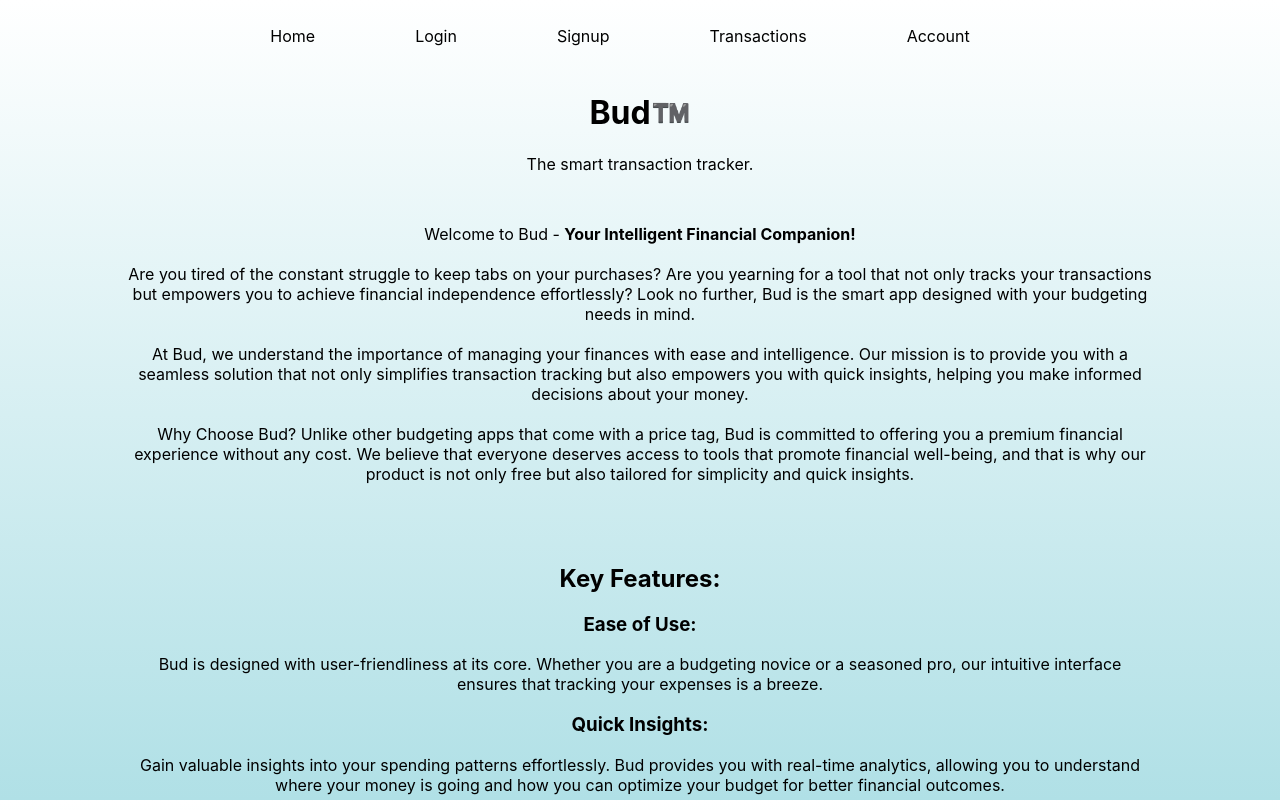
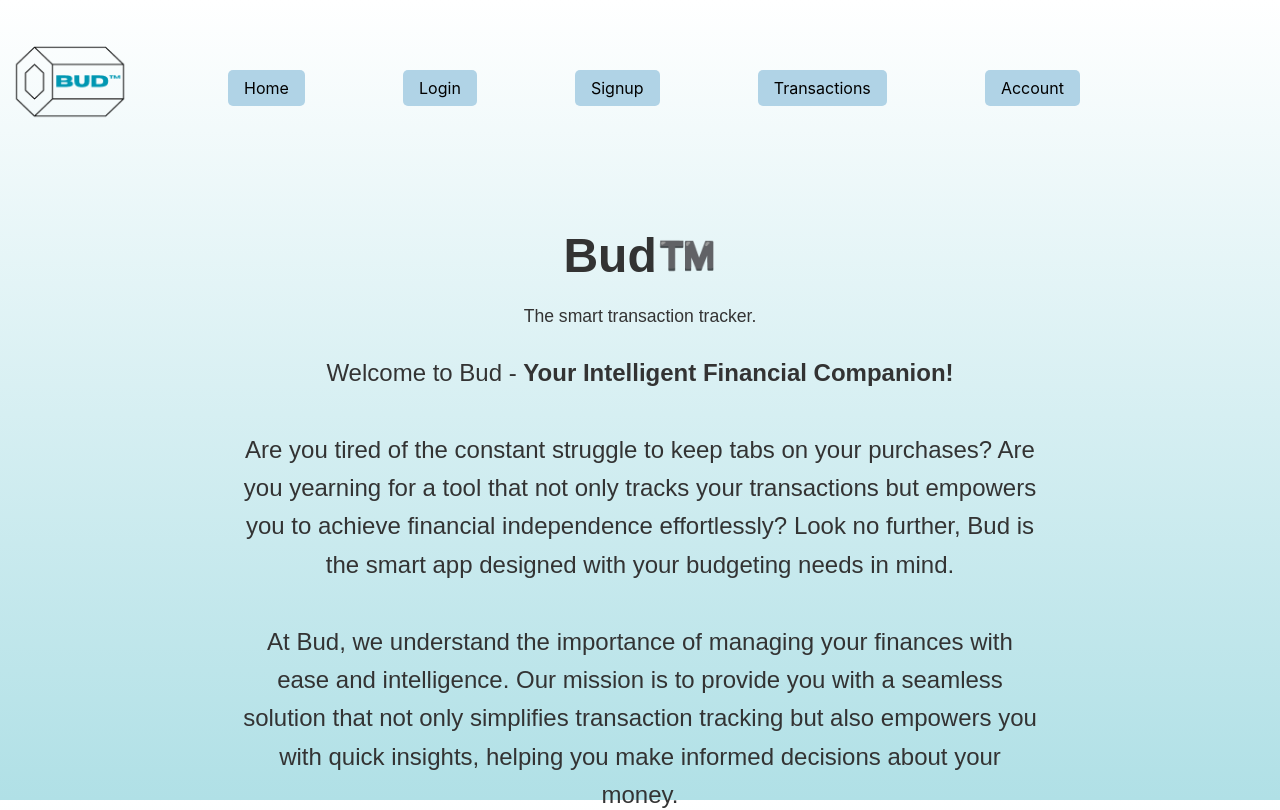
Before and after one commit to jackherberger/Bud, a React (Create React App) app in the folder budapp/client/: page / in a window 1280 px wide. Shown: the top 810 px of the page. Built offline with nearby package versions, Linux system fonts and the light colour scheme; no server answers.

Commit message:
Changed styling to navbar, added a logo, changed styling to homepage with slight animations

```diff
--- a/budapp/client/package.json
+++ b/budapp/client/package.json
@@ -13,7 +13,9 @@
     "lint": "^0.8.19",
     "react": "^18.2.0",
     "react-chartjs-2": "^5.2.0",
+    "react-datepicker": "^4.24.0",
     "react-dom": "^18.2.0",
+    "react-intersection-observer": "^9.5.3",
     "react-router-dom": "^6.18.0",
     "react-scripts": "5.0.1",
     "web-vitals": "^2.1.4"
@@ -24,7 +26,6 @@
     "test": "react-scripts test",
     "eject": "react-scripts eject",
     "lint": "npx eslint . && npx prettier --check ."
-
   },
   "eslintConfig": {
     "extends": [
--- a/budapp/client/src/Home.css
+++ b/budapp/client/src/Home.css
@@ -1,20 +1,52 @@
 .Home {
-  text-align: center;
-  margin-left: 10%;
-  margin-right: 10%;
-}
-.Home p {
-  margin-bottom: 50px;
+  max-width: 800px;
+  margin: 0 auto;
+  padding: 20px;
+  font-family: Arial, sans-serif;
+  color: #333;
 }
 
-body {
-  margin: 0;
-  font-family: -apple-system, BlinkMacSystemFont, "Segoe UI", "Roboto", "Oxygen",
-    "Ubuntu", "Cantarell", "Fira Sans", "Droid Sans", "Helvetica Neue",
-    sans-serif;
-  -webkit-font-smoothing: antialiased;
-  -moz-osx-font-smoothing: grayscale;
-  height: 100vh; /* Ensure the body takes up the full viewport height */
-  background: linear-gradient(180deg, #ffffff, #b0e0e6);
-  background-attachment: fixed;
+h1 {
+  font-size: 3rem;
+  margin-bottom: 10px;
 }
+
+p:nth-of-type(2) {
+  font-size: 1.5rem;
+  margin-bottom: 20px;
+}
+
+p {
+  font-size: 1.1rem;
+  line-height: 1.6;
+  margin-bottom: 20px;
+}
+
+h2 {
+  font-size: 2rem;
+  margin-top: 30px;
+  margin-bottom: 10px;
+}
+
+h3 {
+  font-size: 1.4rem;
+  margin-bottom: 5px;
+}
+
+/* Animation */
+p,
+h2,
+h3 {
+  opacity: 0;
+  transform: translateY(20px);
+  transition:
+    opacity 0.6s ease,
+    transform 2.6s ease;
+}
+
+.Home.is-visible p,
+.Home.is-visible h2,
+.Home.is-visible h3 {
+  opacity: 1;
+  transform: translateY(0);
+}
--- a/budapp/client/src/Home.js
+++ b/budapp/client/src/Home.js
@@ -1,9 +1,21 @@
-import React from "react";
+import React, { useEffect, useRef } from "react";
 import "./Home.css";
+import { useInView } from "react-intersection-observer";
 
 const Home = () => {
+  const [ref, inView] = useInView({
+    triggerOnce: true,
+    threshold: 0.2,
+  });
+
+  useEffect(() => {
+    if (inView) {
+      document.querySelector(".Home").classList.add("is-visible");
+    }
+  }, [inView]);
+
   return (
-    <div className="Home">
+    <div className="Home" ref={ref}>
       <h1> Bud™️ </h1>
       <p>The smart transaction tracker.</p>
       <p>
--- a/budapp/client/src/Navbar.css
+++ b/budapp/client/src/Navbar.css
@@ -3,12 +3,36 @@
   padding: 10px;
   text-align: center;
   width: 100%;
+  /* background-color: #b0e0e6; Background color for the entire navbar */
+  border-radius: 5px;
 }
+
+.navbar-links {
+  list-style: none;
+  display: flex;
+  align-items: center;
+  justify-content: space-between;
+  padding: 0;
+  margin-right: 200px;
+}
+
+.navbar-links li {
+  margin-right: 10px; /* Adjust spacing between links */
+}
+
 .Nav a {
-  margin-right: 100px;
   color: black;
   text-decoration: none;
+  padding: 8px 16px;
+  background-color: #b0d3e6;
+  border-radius: 5px;
 }
+
+.logo {
+  width: 120px;
+  height: auto;
+}
+
 /* .Nav nav {
 }
 
--- a/budapp/client/src/Navbar.js
+++ b/budapp/client/src/Navbar.js
@@ -1,21 +1,31 @@
 import React from "react";
 import { Switch, Route, Link } from "react-router-dom";
 import "./Navbar.css";
+import logo from "./bud_logo_transparent.png";
 
 const Navbar = () => {
   return (
     <div className="Nav">
       <nav>
-        <ul>
-          <Link to="/">Home</Link>
-
-          <Link to="/login">Login</Link>
-
-          <Link to="/signup">Signup</Link>
-
-          <Link to="/transactions">Transactions</Link>
-
-          <Link to="/account">Account</Link>
+        <ul className="navbar-links">
+          <li className="logo-container">
+            <img src={logo} alt="Logo" className="logo" />
+          </li>
+          <li>
+            <Link to="/">Home</Link>
+          </li>
+          <li>
+            <Link to="/login">Login</Link>
+          </li>
+          <li>
+            <Link to="/signup">Signup</Link>
+          </li>
+          <li>
+            <Link to="/transactions">Transactions</Link>
+          </li>
+          <li>
+            <Link to="/account">Account</Link>
+          </li>
         </ul>
       </nav>
     </div>
```
Also changed, not shown: budapp/client/src/bud_logo_transparent.png (added), 1 other file (tests, documents, lock files or other folders).
